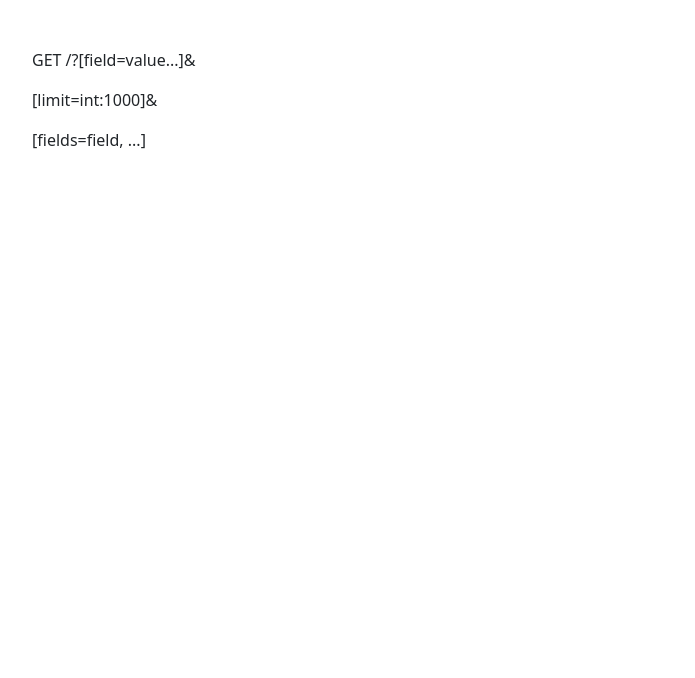
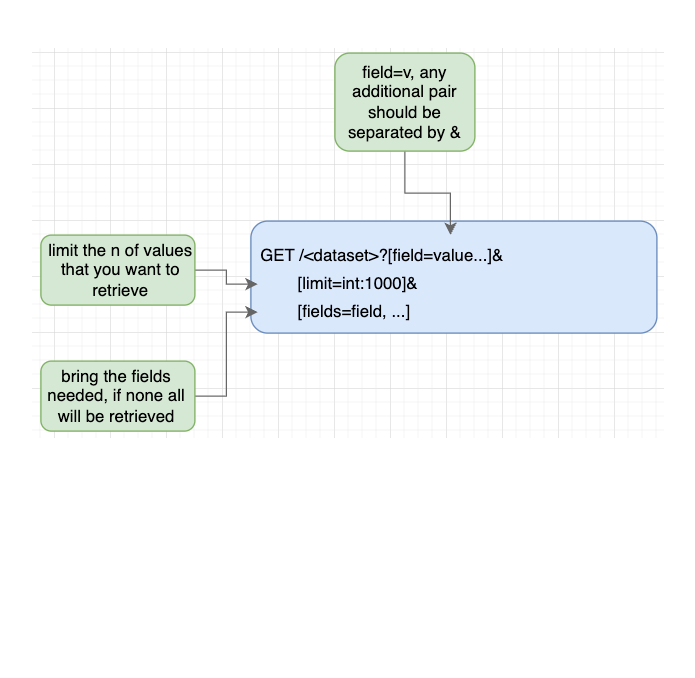
Before and after one commit to vgenov-py/bne_api, a Flask app: page /api/ in a window 1280 px wide. Shown: the part 95-773 px from the top of the page, without its empty margins (50-745 px from the left). Run offline with Flask 3, Linux system fonts and the light colour scheme.

Commit message:
show the image

```diff
--- a/templates/index.html
+++ b/templates/index.html
@@ -1,8 +1,4 @@
 {%extends "base.html"%}
 {%block main%}
-<p>
-    GET /<dataset>?[field=value...]&
-</p>
-<p>	[limit=int:1000]&</p>
-<p>	[fields=field, ...]</p>
+<img src="https://raw.githubusercontent.com/vgenov-py/bne_api/develop/draw/request_api.png" alt="">
 {%endblock%}
```
